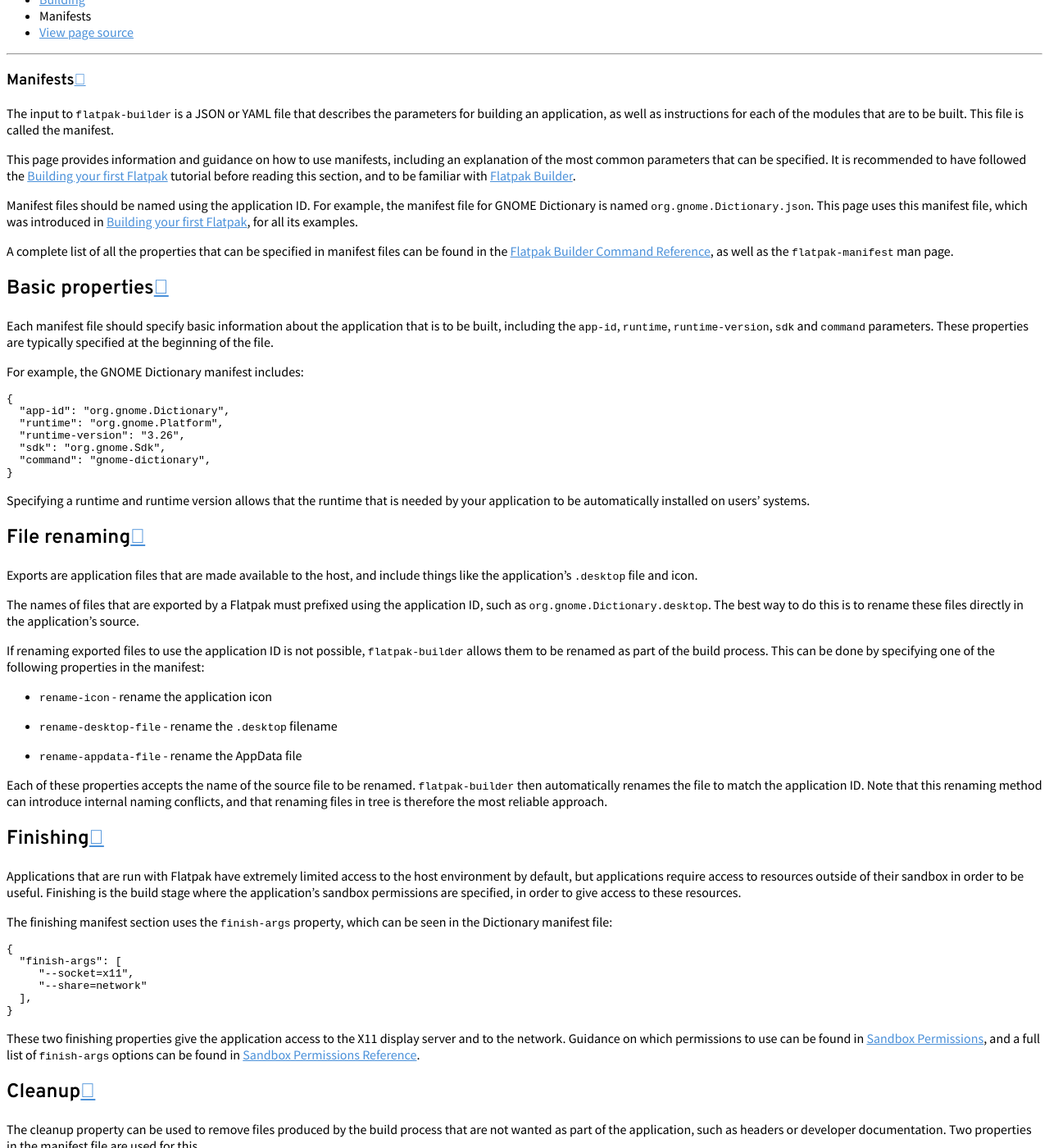
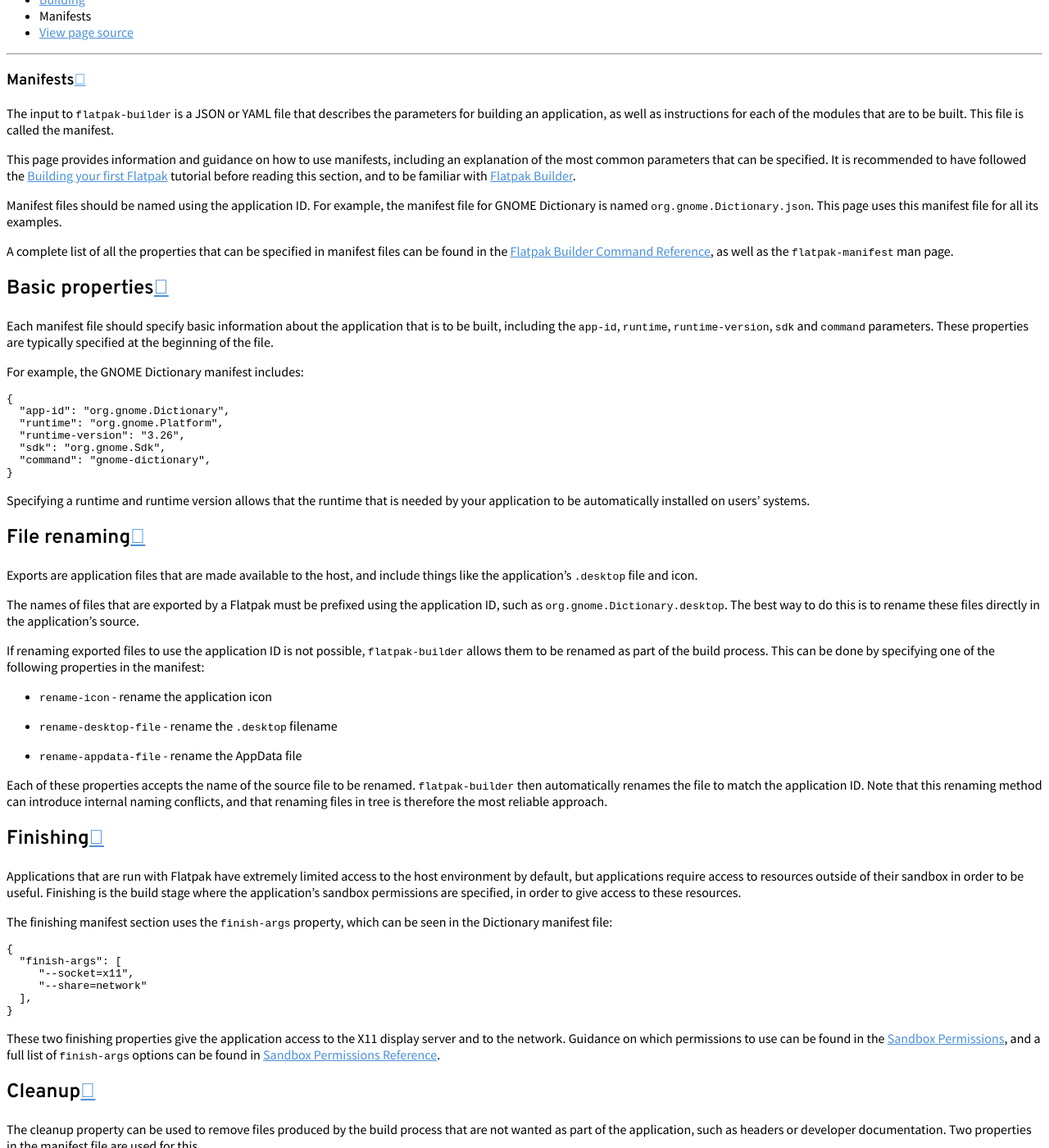
Before and after one commit to flatpak/flatpak-docs, a Sphinx documentation site: the page built from docs/manifests.rst, in a window 1280 px wide and 1400 px high, scrolled down 593 px. Shown: the whole window at 82% size. Built offline with Sphinx 7.4.7 and the Read the Docs theme 2.0.0, drawn with Linux system fonts in a browser that asks for light colours.

Commit message:
manifests.rst: typos and wrong manifest reference
The "first build" page doesn't mention the GNOME Dictionary manifest.

```diff
--- a/docs/manifests.rst
+++ b/docs/manifests.rst
@@ -12,8 +12,7 @@ this section, and to be familiar with :doc:`flatpak-builder`.
 
 Manifest files should be named using the application ID. For example, the
 manifest file for GNOME Dictionary is named ``org.gnome.Dictionary.json``. This
-page uses this manifest file, which was introduced in :doc:`first-build`,
-for all its examples.
+page uses this manifest file for all its examples.
 
 A complete list of all the properties that can be specified in manifest files
 can be found in the :doc:`flatpak-builder-command-reference`, as well as the
@@ -48,7 +47,7 @@ File renaming
 Exports are application files that are made available to the host, and include
 things like the application's ``.desktop`` file and icon.
 
-The names of files that are exported by a Flatpak must prefixed using the
+The names of files that are exported by a Flatpak must be prefixed using the
 application ID, such as ``org.gnome.Dictionary.desktop``. The best way to
 do this is to rename these files directly in the application's source.
 
@@ -90,7 +89,7 @@ be seen in the Dictionary manifest file:
 
 These two finishing properties give the application access to the X11 display
 server and to the network. Guidance on which permissions to use can be found in
-:doc:`sandbox-permissions`, and a full list of ``finish-args`` options can be
+the :doc:`sandbox-permissions`, and a full list of ``finish-args`` options can be
 found in :doc:`sandbox-permissions-reference`.
 
 Cleanup
```
